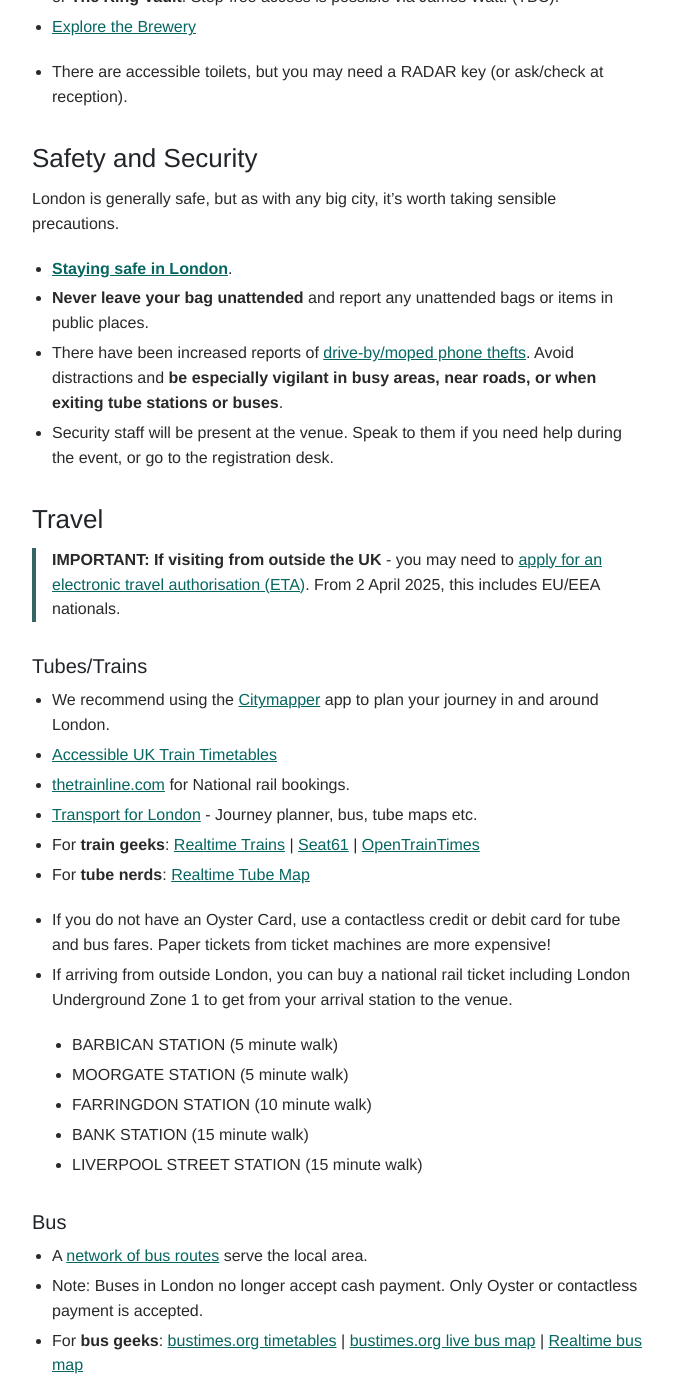
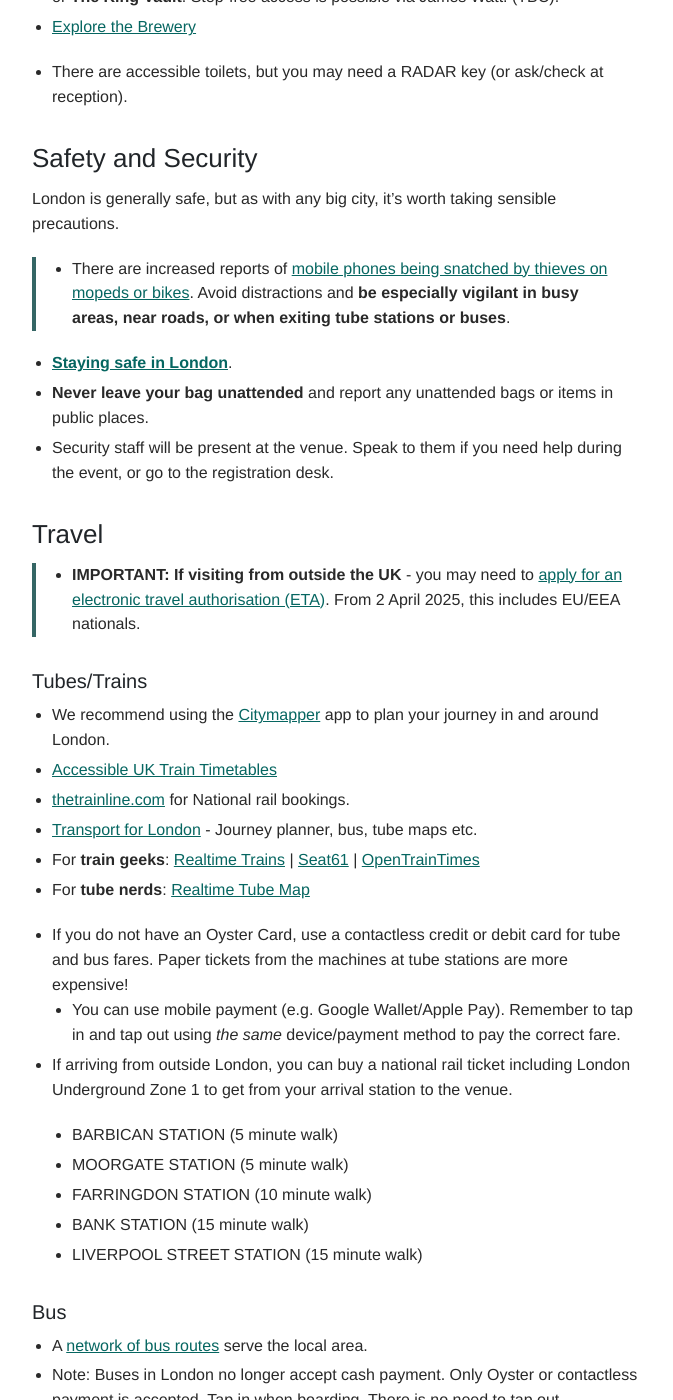
Before and after one commit to netukorg/netukweb, a Jekyll site: the page built from netuk2-attending.md, in a window 1280 px wide and 1400 px high, scrolled down 1574 px. Shown: the whole window, without its empty margins (143-816 px from the left). Built offline with Jekyll 4.4.1, drawn with Linux system fonts in a browser that asks for light colours; some of the changed text lies outside the part shown.

Commit message:
update travel info

```diff
--- a/netuk2-attending.md
+++ b/netuk2-attending.md
@@ -57,15 +57,16 @@
 
 London is generally safe, but as with any big city, it's worth taking sensible precautions.
 
+> * There are increased reports of [mobile phones being snatched by thieves on mopeds or bikes](https://www.met.police.uk/cp/crime-prevention/personal-safety-how-to-stay-safe/protect-your-mobile-phone-against-criminals-on-bikes-and-mopeds/). Avoid distractions and **be especially vigilant in busy areas, near roads, or when exiting tube stations or buses**.
+
 * **[Staying safe in London](https://www.visitlondon.com/traveller-information/essential-information/staying-safe-in-london)**.
 * **Never leave your bag unattended** and report any unattended bags or items in public places.
-* There have been increased reports of [drive-by/moped phone thefts](https://www.met.police.uk/cp/crime-prevention/personal-safety-how-to-stay-safe/protect-your-mobile-phone-against-criminals-on-bikes-and-mopeds/). Avoid distractions and **be especially vigilant in busy areas, near roads, or when exiting tube stations or buses**.
 * Security staff will be present at the venue. Speak to them if you need help during the event, or go to the registration desk.
 
 
 ## Travel
 
-> **IMPORTANT: If visiting from outside the UK** - you may need to [apply for an electronic travel authorisation (ETA)](https://www.gov.uk/guidance/check-when-you-can-get-an-electronic-travel-authorisation-eta).
+> * **IMPORTANT: If visiting from outside the UK** - you may need to [apply for an electronic travel authorisation (ETA)](https://www.gov.uk/guidance/check-when-you-can-get-an-electronic-travel-authorisation-eta).
 >  From 2 April 2025, this includes EU/EEA nationals.
 
 
@@ -78,7 +79,8 @@
 * For **train geeks**: [Realtime Trains](https://www.realtimetrains.co.uk/) \|  [Seat61](https://www.seat61.com/) \| [OpenTrainTimes](https://www.opentraintimes.com/)
 * For **tube nerds**: [Realtime Tube Map](https://traintimes.org.uk/map/tube/)
 
-* If you do not have an Oyster Card, use a contactless credit or debit card for tube and bus fares. Paper tickets from ticket machines are more expensive!
+* If you do not have an Oyster Card, use a contactless credit or debit card for tube and bus fares. Paper tickets from the machines at tube stations are more expensive!
+  * You can use mobile payment (e.g. Google Wallet/Apple Pay). Remember to tap in and tap out using _the same_ device/payment method to pay the correct fare.
 * If arriving from outside London, you can buy a national rail ticket including London Underground Zone 1 to get from your arrival station to the venue.
 
   * BARBICAN STATION (5 minute walk)
@@ -91,7 +93,7 @@
 ### Bus
 
  * A [network of bus routes](https://tfl.gov.uk/maps/bus?Input=Chiswell+Street%2C+London+EC1Y+4SA%2C+UK&InputGeolocation=51.52082443237305%2C-0.09141430258750916) serve the local area.
- * Note: Buses in London no longer accept cash payment. Only Oyster or contactless payment is accepted.
+ * Note: Buses in London no longer accept cash payment. Only Oyster or contactless payment is accepted. Tap in when boarding. There is no need to tap out.
  * For **bus geeks**: [bustimes.org timetables](https://bustimes.org/) \| [bustimes.org live bus map](https://bustimes.org/map#15.09/51.51693/-0.08621) \| [Realtime bus map](https://www.traintimes.org.uk/map/london-buses/#78)
 
 
@@ -122,9 +124,9 @@
 
 * [London City Airport](https://www.londoncityairport.com/) ~45mins by DLR/Tube. Convenient for many European cities.
 * [London Stansted Airport](https://www.stanstedairport.com/) ~50 mins.
-* [London Gatwick Airport](https://www.gatwickairport.com/) ~53mins. Direct train to St Pancras. (Thameslink)
+* [London Gatwick Airport](https://www.gatwickairport.com/) ~1hr.17mins by train (Thameslink to Farringdon or London Bridge. Then Tube/walk to Moorgate.)
 * [London Luton Airport](https://www.gatwickairport.com/) ~23-45mins train from Luton Airport Parkway to London St Pancras (EMR)
-* [London Heathrow Airport](https://www.heathrow.com/) ~1h.14mins. by Tube (Piccadilly, then Hammersmith & City Line to Moorgate) ~50mins (Elizabeth Line to Liverpool Street.)
+* [London Heathrow Airport](https://www.heathrow.com/) ~1h.14mins. by Tube (Piccadilly, then Hammersmith & City Line to Moorgate) ~50mins Elizabeth Line to Liverpool Street.
 
 * London City, Heathrow and Gatwick airports are on the TfL Oyster network for connecting trains. Use Oyster or a contactless payment card at the ticket gates.
 
```
